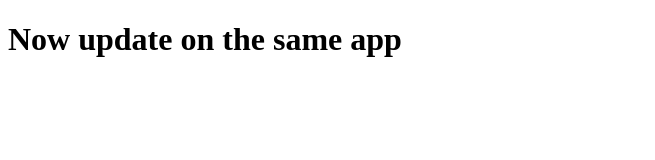
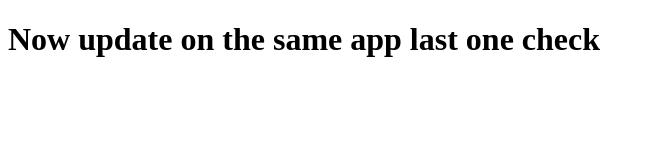
Before and after one commit to JunaidKhanNiazii/CloudAssignment4, a website: page index.html in a window 1280 px wide. Shown: the whole page, without its empty margins (0-655 px from the left). Drawn offline with Linux system fonts and the light colour scheme.

Commit message:
same app 2

```diff
--- a/index.html
+++ b/index.html
@@ -6,6 +6,6 @@
     <title>Document</title>
 </head>
 <body>
-    <h1>Now update on the same app  </h1>
+    <h1>Now update on the same app  last one check </h1>
 </body>
 </html>
```
